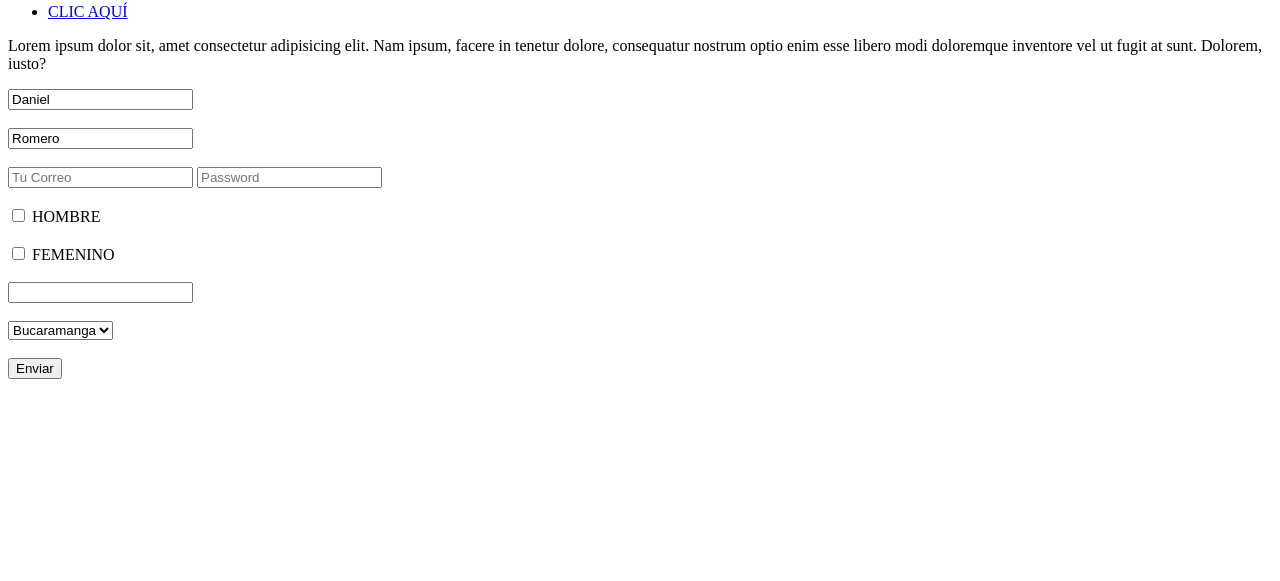
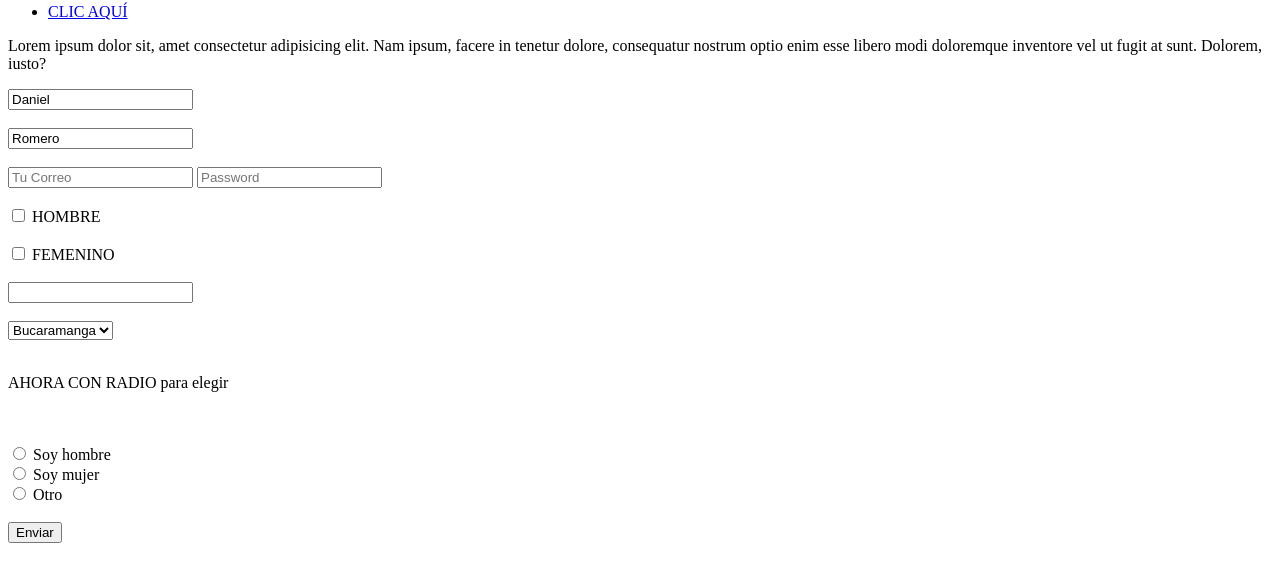
Before and after one commit to Sakhurama/claseform, a plain HTML site: page index.html in a window 1280 px wide. Shown: the part 77-658 px from the top of the page. Drawn offline with Linux system fonts and the light colour scheme.

Commit message:
prueba mil

```diff
--- a/index.html
+++ b/index.html
@@ -39,6 +39,16 @@
   <option value="">Cali</option>
 </select> <br> <br>
 
+<p>AHORA CON RADIO para elegir</p> <br> <br>
+<input type="radio" id="masculino" name="grupo" value="masculino">
+<label for="masculino">Soy hombre</label> <br>
+
+<input type="radio" id="femenino3" name="grupo" value="femenino">
+<label for="femenino">Soy mujer</label> <br>
+
+<input type="radio" id="gay" name="grupo" value="gay">
+<label for="gay">Otro</label> <br> <br>
+
   <input type="submit" value="Enviar">
   <!--buenas noches-->
 
```
